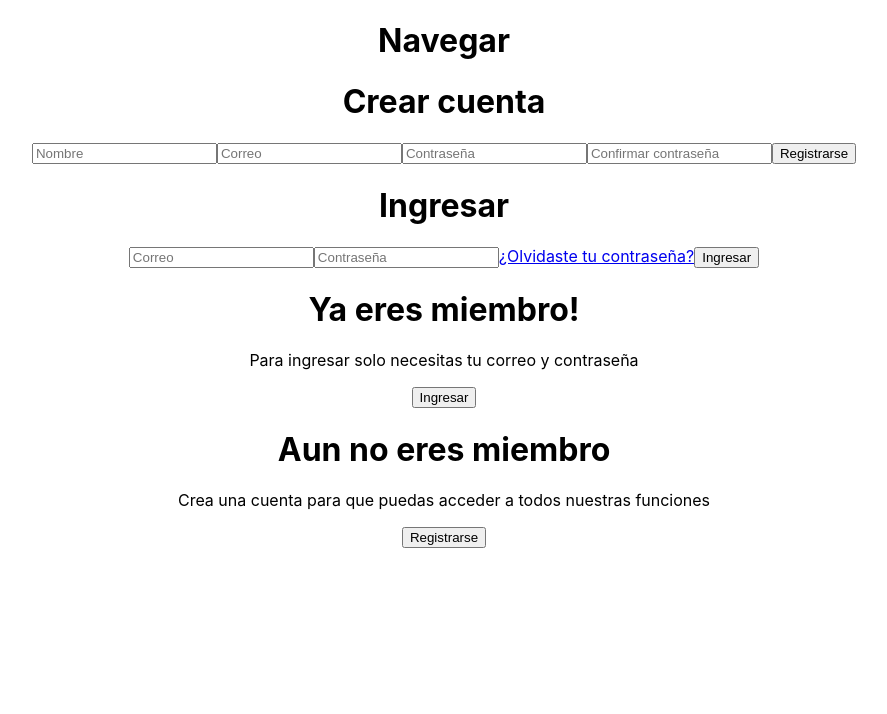
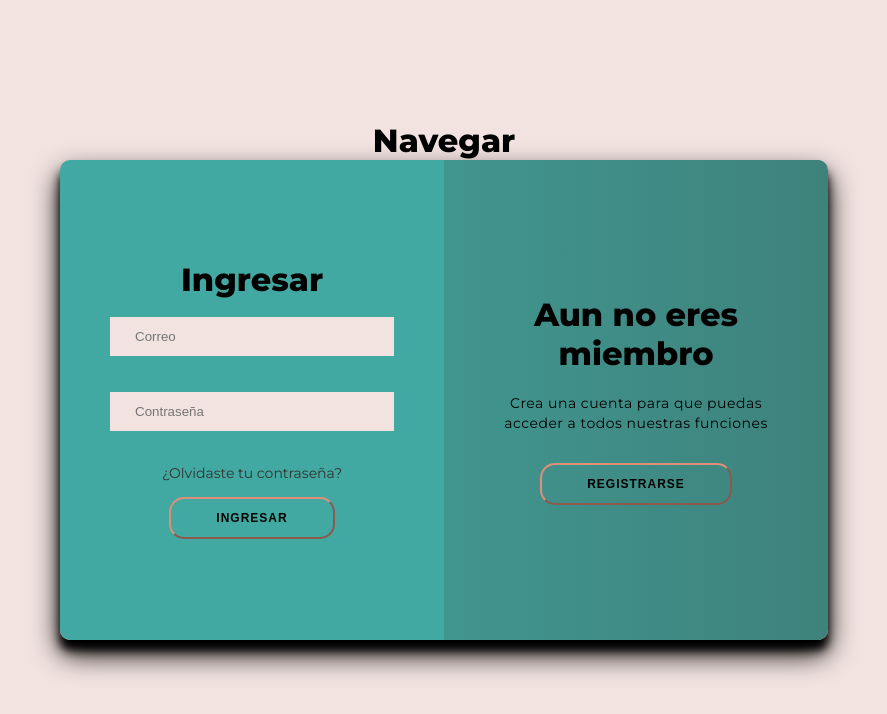
Before and after one commit to steelspikes/nn-manager, a React (Create React App) app: page / in a window 1280 px wide. Shown: the top 714 px of the page, without its empty margins (196-1083 px from the left). Built offline with nearby package versions, Linux system fonts and the light colour scheme.

Commit message:
Colores y log in

```diff
--- a/src/App.js
+++ b/src/App.js
@@ -7,7 +7,7 @@
   return (
     <div className="App">
       <Navigation></Navigation>
-      <Login></Login>
+      <Login/>
     </div>
   );
 }
--- a/src/Screens/Login.js
+++ b/src/Screens/Login.js
@@ -1,38 +1,44 @@
 import React from "react";
+import '/Users/hectorroblesperez/Documents/GitHub/nn-manager/src/Styles/styles.css'; // Importa el archivo de estilos
 
 function Login() {
+  const hola = (e) => {
+    e.preventDefault();
+    alert('Hola');
+  }
+
   return (
-    <div class="container" id="container">
-      <div class="form-container sign-up-container">
+    <div className="container" id="container">
+      <div className="form-container sign-up-container">
         <form action="#">
           <h1>Crear cuenta</h1>
           <input type="text" placeholder="Nombre" />
           <input type="email" placeholder="Correo" />
           <input type="password" placeholder="Contraseña" />
           <input type="password" placeholder="Confirmar contraseña" />
-          <button class="ghost">Registrarse</button>
+          <button onClick={hola} className="ghost">Registrarse</button>
         </form>
       </div>
-      <div class="form-container sign-in-container">
+      <div className="form-container sign-in-container">
         <form action="#">
           <h1>Ingresar</h1>
           <input type="email" placeholder="Correo" />
           <input type="password" placeholder="Contraseña" />
           <a href="#">¿Olvidaste tu contraseña?</a>
-          <button>Ingresar</button>
+          <button onClick={hola}>Ingresar</button>
         </form>
       </div>
-      <div class="overlay-container">
-        <div class="overlay">
-          <div class="overlay-panel overlay-left">
+      <div className="overlay-container">
+        <div className="overlay">
+          <div className="overlay-panel overlay-left">
             <h1>Ya eres miembro!</h1>
             <p>Para ingresar solo necesitas tu correo y contraseña</p>
-            <button class="ghost" id="signIn">Ingresar</button>
+            <button className="ghost" id="signIn">Ingresar</button>
           </div>
-          <div class="overlay-panel overlay-right">
+          <div className="overlay-panel overlay-right">
             <h1>Aun no eres miembro</h1>
             <p>Crea una cuenta para que puedas acceder a todos nuestras funciones</p>
-            <button class="ghost" id="signUp">Registrarse</button>
+            <button className="ghost" id="signUp">Registrarse</button>
           </div>
         </div>
       </div>
--- /dev/null
+++ b/src/Styles/styles.css
@@ -0,0 +1,221 @@
+@import url('https://fonts.googleapis.com/css?family=Montserrat:400,800');
+:root
+{
+	--white: #fff;
+	--black: #000;
+	--green-1: #3f827c;
+	--green-2: #41a9a1;
+	--pink-1: #F2E3E0;
+	--pink-2: #F3BAA9;
+	--pink-3: #E08E78;
+}
+
+* {
+	box-sizing: border-box;
+}
+
+body {
+	background: var(--pink-1);
+	display: flex;
+	justify-content: center;
+	align-items: center;
+	flex-direction: column;
+	font-family: 'Montserrat', sans-serif;
+	height: 100vh;
+	margin: -20px 0 50px;
+}
+
+h1 {
+	font-weight: bold;
+	margin: 0;
+}
+
+h2 {
+	text-align: center;
+}
+
+p {
+	font-size: 14px;
+	font-weight: 100;
+	line-height: 20px;
+	letter-spacing: 0.5px;
+	margin: 20px 0 30px;
+}
+
+span {
+	font-size: 12px;
+}
+
+a {
+	color: #333;
+	font-size: 14px;
+	text-decoration: none;
+	margin: 15px 0;
+}
+
+button {
+	border-radius: 15px;
+	/*border: 1px solid var(--pink-1);*/
+	background-color: var(--green-2);
+	color: black;
+	font-size: 12px;
+	font-weight: bold;
+	padding: 12px 45px;
+	letter-spacing: 1px;
+	text-transform: uppercase;
+	transition: transform 80ms ease-in;
+	border-color: var(--pink-3);
+}
+
+button:active {
+	transform: scale(0.95);
+}
+
+button:focus {
+	outline: none;
+}
+
+button.ghost {
+	background-color: transparent;
+	border-color: var(--pink-3);
+}
+
+form {
+	background-color: var(--green-2);
+	display: flex;
+	align-items: center;
+	justify-content: center;
+	flex-direction: column;
+	padding: 0 50px;
+	height: 100%;
+	text-align: center;
+}
+
+input {
+	background-color: var(--pink-1);
+	border: none;
+	padding: 12px 25px;
+	margin: 18px 0;
+	width: 100%;
+}
+
+.container {
+	background-color: var(--pink-2);
+	border-radius: 10px;
+  	box-shadow: 0 14px 28px var(--black),
+			0 10px 10px var(--black);
+	position: relative;
+	overflow: hidden;
+	width: 768px;
+	max-width: 100%;
+	min-height: 480px;
+}
+
+.form-container {
+	position: absolute;
+	top: 0;
+	height: 100%;
+	transition: all 0.6s ease-in-out;
+}
+
+.sign-in-container {
+	left: 0;
+	width: 50%;
+	z-index: 2;
+}
+
+.container.right-panel-active .sign-in-container {
+	transform: translateX(100%);
+}
+
+.sign-up-container {
+	left: 0;
+	width: 50%;
+	opacity: 0;
+	z-index: 1;
+}
+
+.container.right-panel-active .sign-up-container {
+	transform: translateX(100%);
+	opacity: 1;
+	z-index: 5;
+	animation: show 0.6s;
+}
+
+@keyframes show {
+	0%, 49.99% {
+		opacity: 0;
+		z-index: 1;
+	}
+
+	50%, 100% {
+		opacity: 1;
+		z-index: 5;
+	}
+}
+
+.overlay-container {
+	position: absolute;
+	top: 0;
+	left: 50%;
+	width: 50%;
+	height: 100%;
+	overflow: hidden;
+	transition: transform 0.6s ease-in-out;
+	z-index: 100;
+}
+
+.container.right-panel-active .overlay-container{
+	transform: translateX(-100%);
+}
+
+.overlay {
+	background: -webkit-linear-gradient(to right, var(--green-1), var(--green-2));
+	background: linear-gradient(to right, var(--green-2), var(--green-1));
+	background-repeat: no-repeat;
+	background-size: cover;
+	background-position: 0 0;
+	color: black;
+	position: relative;
+	left: -100%;
+	height: 100%;
+	width: 200%;
+  	transform: translateX(0);
+	transition: transform 0.6s ease-in-out;
+}
+
+.container.right-panel-active .overlay {
+  	transform: translateX(50%);
+}
+
+.overlay-panel {
+	position: absolute;
+	display: flex;
+	align-items: center;
+	justify-content: center;
+	flex-direction: column;
+	padding: 0 40px;
+	text-align: center;
+	top: 0;
+	height: 100%;
+	width: 50%;
+	transform: translateX(0);
+	transition: transform 0.6s ease-in-out;
+}
+
+.overlay-left {
+	transform: translateX(-20%);
+}
+
+.container.right-panel-active .overlay-left {
+	transform: translateX(0);
+}
+
+.overlay-right {
+	right: 0;
+	transform: translateX(0);
+}
+
+.container.right-panel-active .overlay-right {
+	transform: translateX(20%);
+}
```
